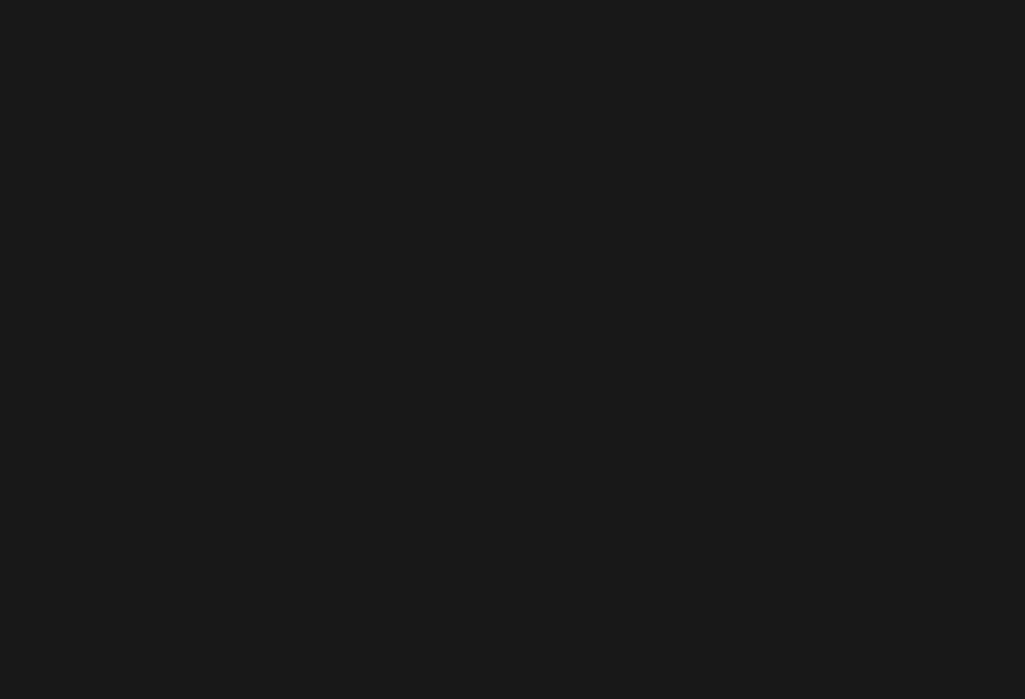
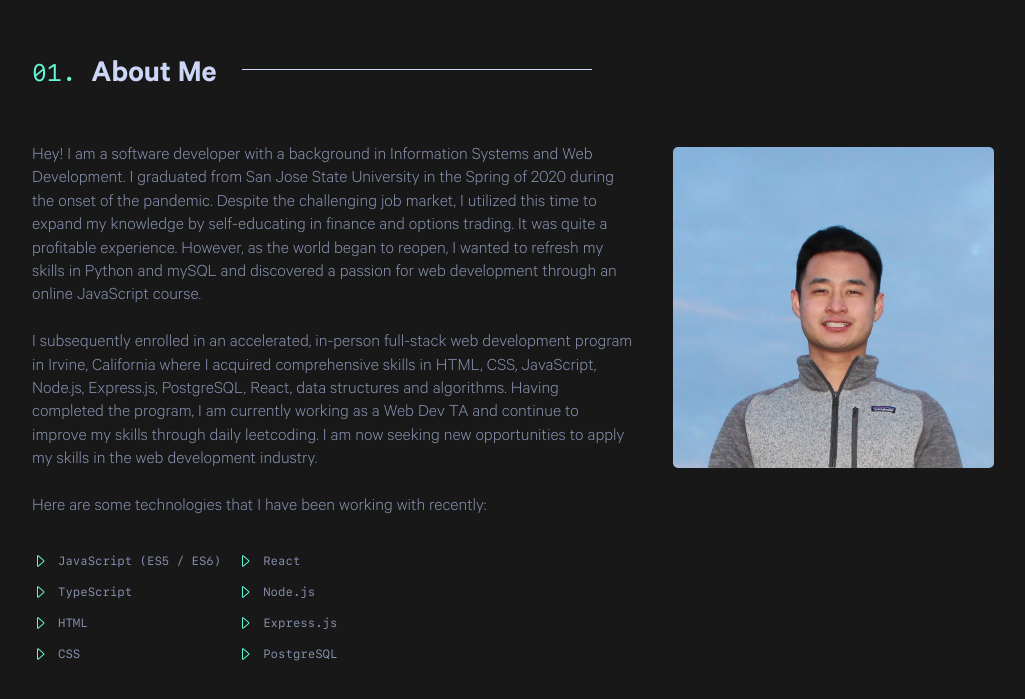
Before and after one commit to andychen97/portfolio_v2, a React (Vite) app: page / in a window 1280 px wide. Shown: the part 775-1474 px from the top of the page, without its empty margins (112-1137 px from the left). Before the commit the page ends 800 px from the top, so only its background shows below. Built offline with nearby package versions, Linux system fonts and the light colour scheme.

Commit message:
about-me page complete.

```diff
--- a/src/App.tsx
+++ b/src/App.tsx
@@ -1,5 +1,6 @@
 import React from "react"
 import Home from "./pages/home"
+import AboutMe from "./pages/about-me"
 
 
 export default function App() {
@@ -10,6 +11,9 @@ export default function App() {
           <div className="row home-view">
             <Home />
           </div>
+          <div className="section-view">
+              <AboutMe />
+            </div>
         </div>
       </div>
     </div>
--- /dev/null
+++ b/src/components/icons/caret.tsx
@@ -0,0 +1,16 @@
+import React from 'react';
+
+const Caret = () => (
+    <svg
+        xmlns="http://www.w3.org/2000/svg"
+        role="img"
+        width="16"
+        height="16"
+        fill="currentColor"
+        className="bi bi-caret-right"
+        viewBox="0 0 16 16">
+        <path d="M6 12.796V3.204L11.481 8 6 12.796zm.659.753 5.48-4.796a1 1 0 0 0 0-1.506L6.66 2.451C6.011 1.885 5 2.345 5 3.204v9.592a1 1 0 0 0 1.659.753z" fill="#62f8d5" />
+    </svg>
+);
+
+export default Caret;
--- /dev/null
+++ b/src/pages/about-me.tsx
@@ -0,0 +1,58 @@
+import React from 'react';
+import Selfie from '../../public/images/selfie.jpg';
+import Caret from './../components/icons/caret';
+
+export default function AboutMe() {
+    return (
+        <div id='about-me'>
+            <div className="row align-center head-num">
+                <h3 className='white-text header'>
+                    <span className='green-text sfmono numbering'>01. </span>
+                    About Me</h3>
+                <hr />
+            </div>
+            <div className="row flex-wrap grey-text about-descript">
+                <div className='col-4-10 order-1 justify-center'>
+                    <div className="row justify-center">
+                        <img src={Selfie} alt='A selfie.' className='selfie' />
+                    </div>
+                </div>
+                <div className="col-6-10 order-2">
+                    <div className="row">
+                        <p>
+                            Hey! I am a software developer with a background in Information Systems and Web Development.
+                            I graduated from San Jose State University in the Spring of 2020 during the onset of the
+                            pandemic. Despite the challenging job market, I utilized this time to expand my knowledge
+                            by self-educating in finance and options trading. It was quite a profitable experience.
+                            However, as the world began to reopen, I wanted to refresh my skills in Python and mySQL
+                            and discovered a passion for web development through an online JavaScript course.
+                            <br />
+                            <br />
+                            I subsequently enrolled in an accelerated, in-person full-stack web development program in
+                            Irvine, California where I acquired comprehensive skills in HTML, CSS, JavaScript, Node.js,
+                            Express.js, PostgreSQL, React, data structures and algorithms. Having completed the program,
+                            I am currently working as a Web Dev TA and continue to improve my skills through daily
+                            leetcoding. I am now seeking new opportunities to apply my skills in the web development
+                            industry.
+                            <br />
+                            <br />
+                            Here are some technologies that I have been working with recently:
+                        </p>
+                    </div>
+                </div>
+            </div>
+            <div className="row">
+                <ul className='sfmono grey-text skills'>
+                    <li><Caret /> JavaScript (ES5 / ES6)</li>
+                    <li><Caret /> TypeScript</li>
+                    <li><Caret /> HTML</li>
+                    <li><Caret /> CSS</li>
+                    <li><Caret /> React</li>
+                    <li><Caret /> Node.js</li>
+                    <li><Caret /> Express.js</li>
+                    <li><Caret /> PostgreSQL</li>
+                </ul>
+            </div>
+        </div>
+    );
+}
```
Also changed, not shown: public/images/selfie.jpg (added).
